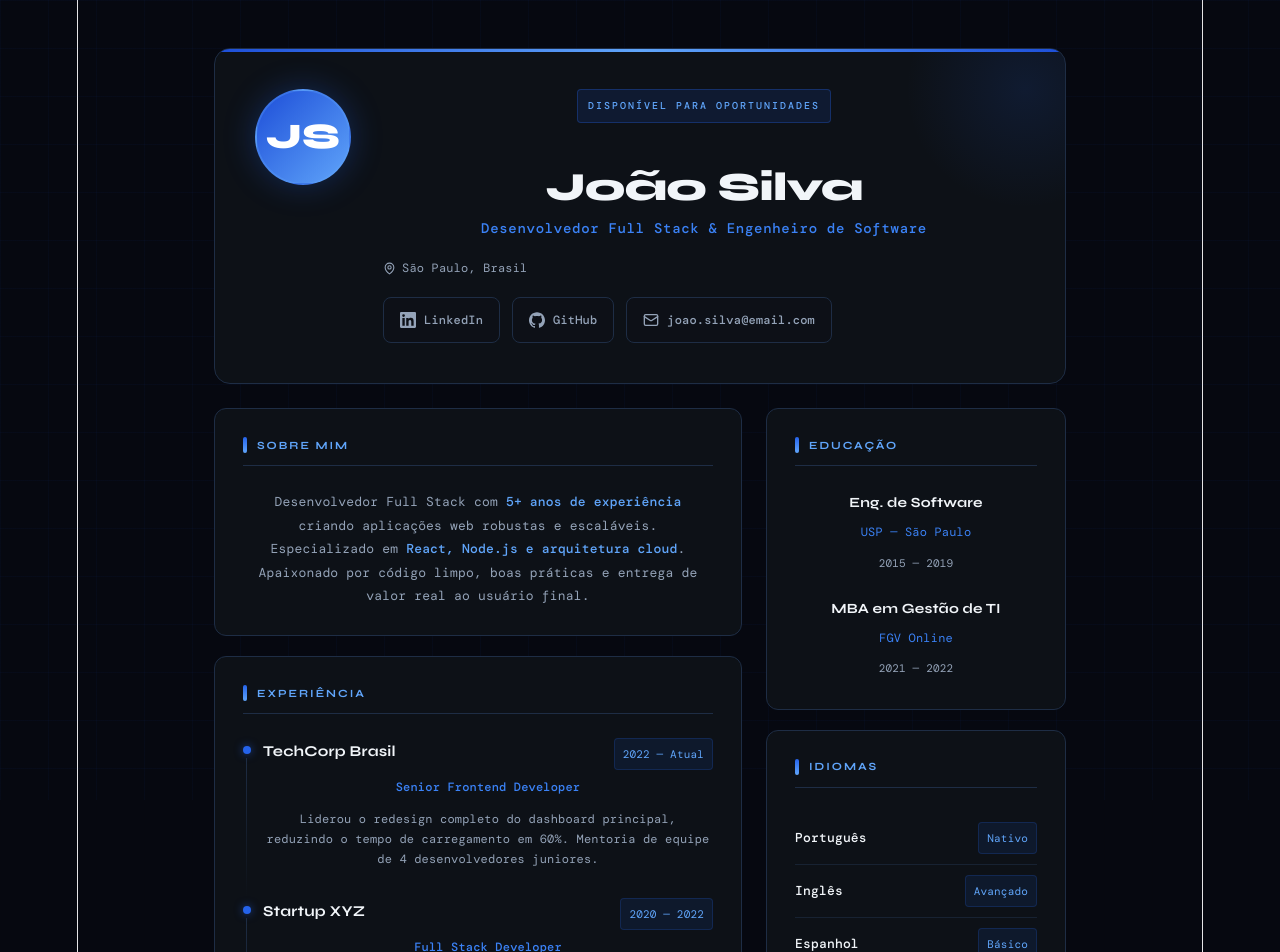
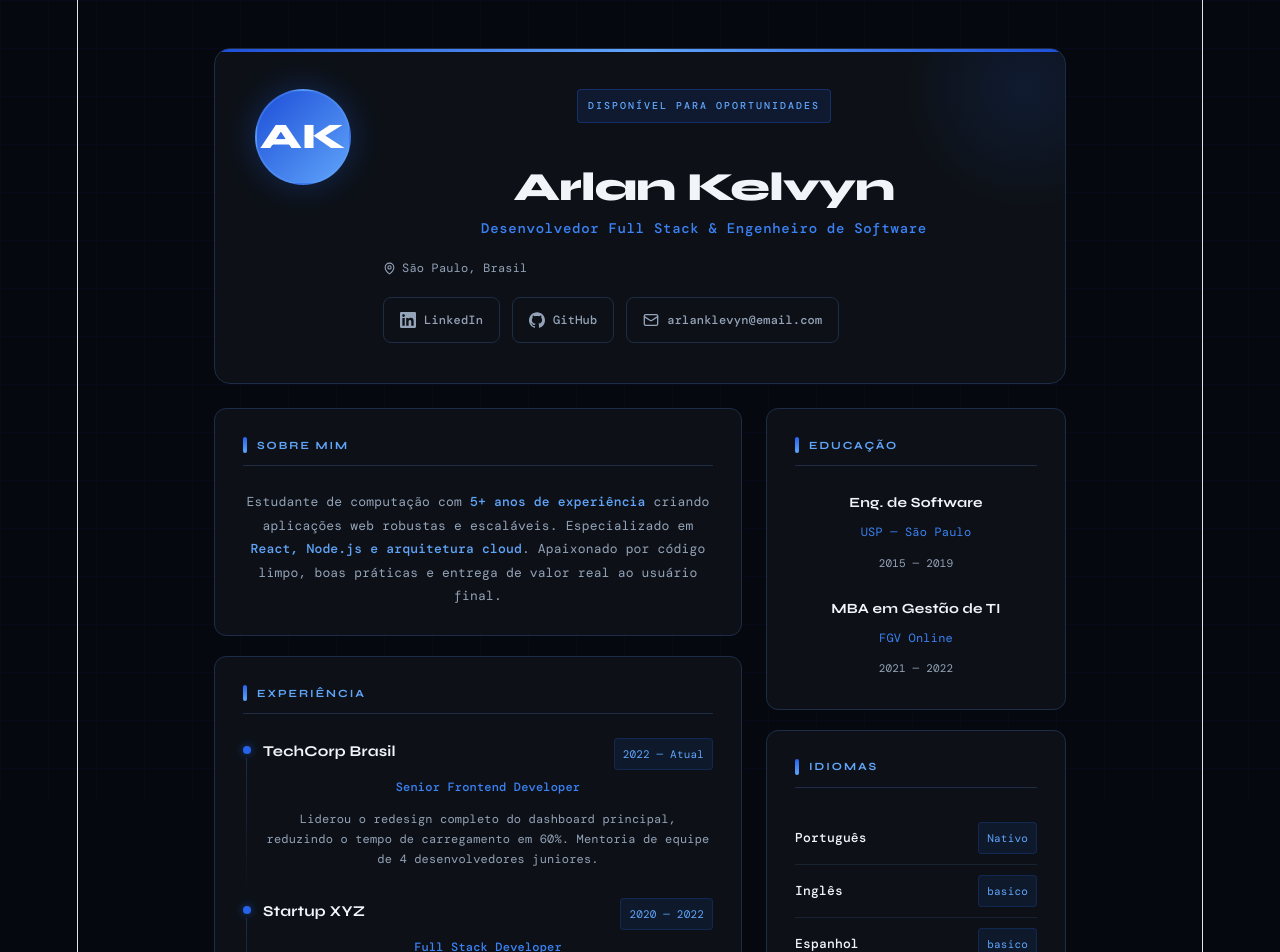
Before and after one commit to arlanklevyn-creator/projeto.-js, a React app: page / in a window 1280 px wide. Shown: the top 952 px of the page. Built offline with nearby package versions, Linux system fonts and the light colour scheme; the HTML template or start-up script is replaced by a standard one; a web font is replaced by a local one.

Commit message:
mensagem do commit

```diff
--- a/src/App.jsx
+++ b/src/App.jsx
@@ -51,7 +51,7 @@ const styles = `
     padding: 48px 24px;
   }
 
-  /* ── HEADERR ── */
+  /* ── HEADER ── */
   .cv-header {
     display: flex;
     align-items: flex-start;
@@ -473,10 +473,10 @@ export default function App() {
 
           {/* ── HEADER ── */}
           <header className="cv-header">
-            <div className="cv-avatar">JS</div>
+            <div className="cv-avatar">AK</div>
             <div className="cv-header-info">
               <div className="cv-tag">Disponível para oportunidades</div>
-              <h1 className="cv-name">João Silva</h1>
+              <h1 className="cv-name">Arlan Kelvyn</h1>
               <p className="cv-role">Desenvolvedor Full Stack &amp; Engenheiro de Software</p>
               <div className="cv-location">
                 <MapPinIcon />
@@ -495,7 +495,7 @@ export default function App() {
                   LinkedIn
                 </a>
                 <a
-                  href="https://github.com/seuusuario"
+                  href="https://github.com/arlanklevyn-creator"
                   target="_blank"
                   rel="noopener noreferrer"
                   className="social-btn social-github"
@@ -508,7 +508,7 @@ export default function App() {
                   className="social-btn social-email"
                 >
                   <EmailIcon />
-                  joao.silva@email.com
+                  arlanklevyn@email.com
                 </a>
               </div>
             </div>
@@ -524,7 +524,7 @@ export default function App() {
               <div className="cv-card">
                 <h2 className="section-title">Sobre Mim</h2>
                 <p className="about-text">
-                  Desenvolvedor Full Stack com <strong>5+ anos de experiência</strong> criando
+                  Estudante de computação com <strong>5+ anos de experiência</strong> criando
                   aplicações web robustas e escaláveis. Especializado em <strong>React, Node.js
                   e arquitetura cloud</strong>. Apaixonado por código limpo, boas práticas e
                   entrega de valor real ao usuário final.
@@ -630,8 +630,8 @@ export default function App() {
                 <h2 className="section-title">Idiomas</h2>
                 {[
                   { lang: 'Português', level: 'Nativo' },
-                  { lang: 'Inglês', level: 'Avançado' },
-                  { lang: 'Espanhol', level: 'Básico' },
+                  { lang: 'Inglês', level: 'basico' },
+                  { lang: 'Espanhol', level: 'basico' },
                 ].map(({ lang, level }) => (
                   <div key={lang} className="lang-item">
                     <span className="lang-name">{lang}</span>
```
